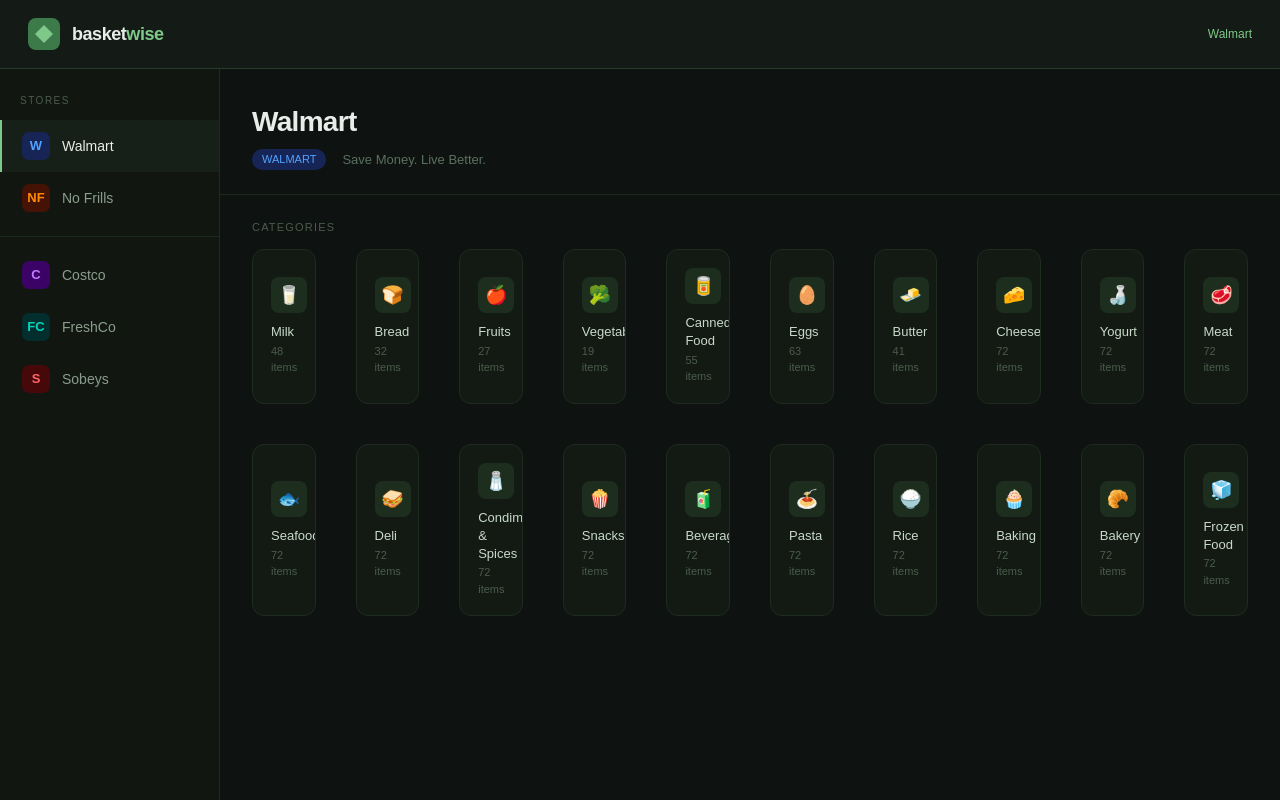
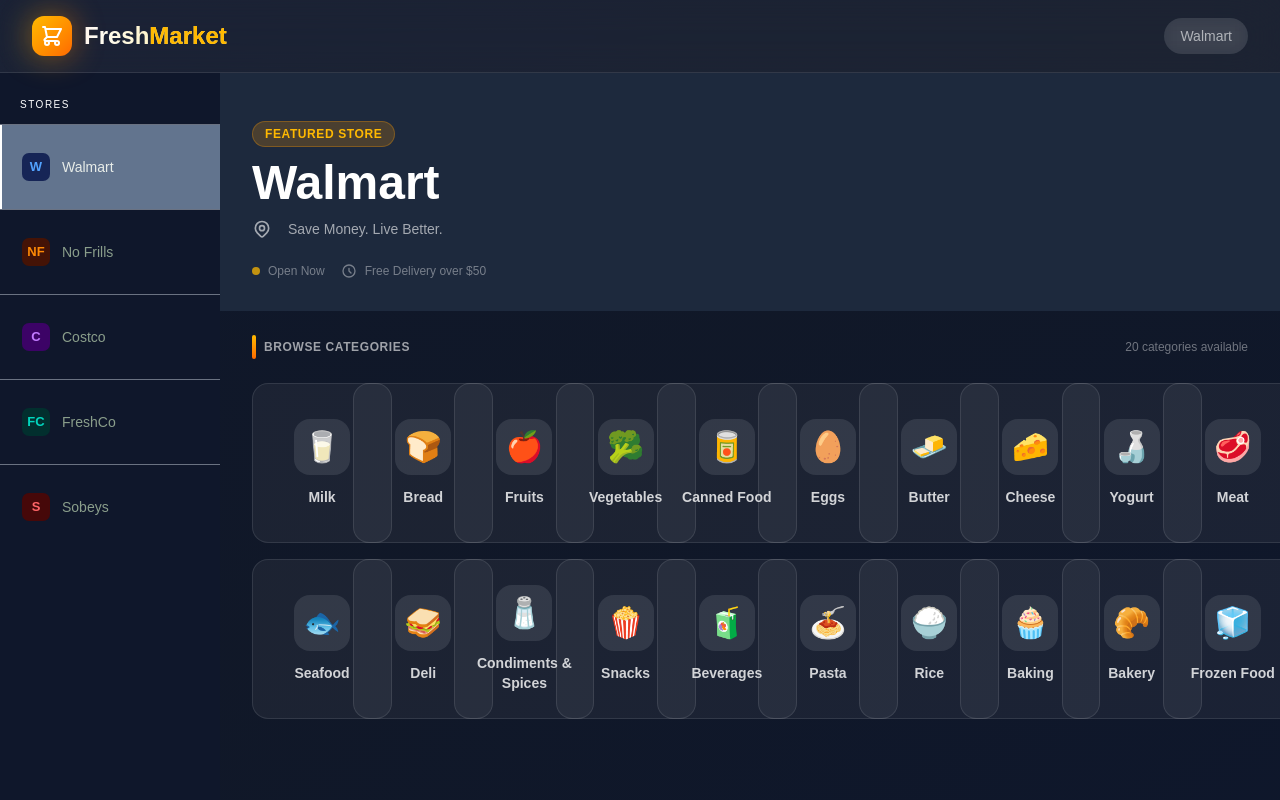
Before and after one commit to Lou1sp/Food-Budget-Management, a Next.js app in the folder food-budget-management/Frontend/next-app/: page /market in a window 1280 px wide. Built offline with nearby package versions, Linux system fonts and the light colour scheme.

Commit message:
fix market interface

```diff
--- a/food-budget-management/Frontend/next-app/app/market/page.tsx
+++ b/food-budget-management/Frontend/next-app/app/market/page.tsx
@@ -1,9 +1,9 @@
+// app/grocery/page.tsx
 "use client"
 import { useState, useRef, useEffect } from 'react';
 import { STORES } from '../../component/market/GroceryDummyData';
 import StoreSidebar from '@/component/market/StoreSideBar';
 import StoreHero from '@/component/market/StoreHero';
-import Breadcrumb from '@/component/market/BreadCrumb';
 import CategoryGrid from '@/component/market/CategoryGrid';
 import ProductGrid from '@/component/market/ProductGrid';
 import useProductAPI from '@/api/marketProducts_API/getProductAPI';
@@ -15,20 +15,17 @@
 
   const activeStore = STORES.find((s) => s.id === activeStoreId)!;
   const activeCategory = activeStore.categories.find((c) => c.id === activeCategoryId) ?? null;
-  const products =  useProductAPI(activeCategoryId, activeStoreId);
+  const products = useProductAPI(activeCategoryId, activeStoreId);
 
-  // Switch store → reset selected category
   function handleSelectStore(storeId: string) {
     setActiveStoreId(storeId);
     setActiveCategoryId(null);
   }
 
-  // Toggle category: click same → deselect
-  function handleSelectCategory(categoryId: string) {
+  async function handleSelectCategory(categoryId: string) {
     setActiveCategoryId((prev) => (prev === categoryId ? null : categoryId));
   }
 
-  // Scroll product panel into view when a category is selected
   useEffect(() => {
     if (activeCategoryId && productPanelRef.current) {
       productPanelRef.current.scrollIntoView({ behavior: 'smooth', block: 'start' });
@@ -36,63 +33,51 @@
   }, [activeCategoryId]);
 
   return (
-    <div
-      className="flex flex-col h-screen overflow-hidden"
-      style={{ background: '#0e1210', fontFamily: "'DM Sans', sans-serif" }}
-    >
-      {/* ── Header ─────────────────────────────────────── */}
-      <header className="flex items-center gap-3 px-7 py-[18px] bg-[#141a15] border-b border-[#2a3a2b] flex-shrink-0">
-        {/* Logo */}
-        <div className="w-8 h-8 bg-[#3d7a4a] rounded-lg flex items-center justify-center flex-shrink-0">
-          <div
-            className="w-[18px] h-[18px] bg-[#7ec98a]"
-            style={{ clipPath: 'polygon(50% 0%, 100% 50%, 50% 100%, 0% 50%)' }}
-          />
+    <div className="flex flex-col h-screen overflow-hidden bg-gradient-to-br from-slate-900 via-gray-900 to-slate-900">
+      {/* Header với thiết kế mới */}
+      <header className="relative z-10 flex items-center justify-between px-8 py-4 bg-white/5 backdrop-blur-xl border-b border-white/10">
+        <div className="flex items-center gap-3">
+          <div className="relative">
+            <div className="absolute inset-0 bg-gradient-to-r from-amber-400 to-orange-500 rounded-xl blur-lg opacity-50"></div>
+            <div className="relative w-10 h-10 bg-gradient-to-br from-amber-400 to-orange-500 rounded-xl flex items-center justify-center">
+              <svg className="w-6 h-6 text-white" fill="none" stroke="currentColor" viewBox="0 0 24 24">
+                <path strokeLinecap="round" strokeLinejoin="round" strokeWidth={2} d="M3 3h2l.4 2M7 13h10l4-8H5.4M7 13L5.4 5M7 13l-2.293 2.293c-.63.63-.184 1.707.707 1.707H17m0 0a2 2 0 100 4 2 2 0 000-4zm-8 2a2 2 0 11-4 0 2 2 0 014 0z" />
+              </svg>
+            </div>
+          </div>
+          <span className="text-2xl font-bold bg-gradient-to-r from-white to-amber-200 bg-clip-text text-transparent">
+            Fresh<span className="text-amber-400">Market</span>
+          </span>
         </div>
-        <span
-          className="text-[18px] font-extrabold tracking-tight text-[#e8ede9]"
-          style={{ fontFamily: "'Syne', sans-serif" }}
-        >
-          basket<span className="text-[#7ec98a]">wise</span>
-        </span>
 
-        {/* Breadcrumb pushed to right */}
-        <div className="ml-auto">
-          <Breadcrumb
-            storeName={activeStore.name}
-            categoryName={activeCategory?.name}
-          />
+        {/* Breadcrumb mới */}
+        <div className="flex items-center gap-2 px-4 py-2 bg-white/10 rounded-full backdrop-blur-sm">
+          <span className="text-sm text-white/60">{activeStore.name}</span>
+          {activeCategory && (
+            <>
+              <svg className="w-4 h-4 text-white/40" fill="none" stroke="currentColor" viewBox="0 0 24 24">
+                <path strokeLinecap="round" strokeLinejoin="round" strokeWidth={2} d="M9 5l7 7-7 7" />
+              </svg>
+              <span className="text-sm text-amber-400">{activeCategory.name}</span>
+            </>
+          )}
         </div>
       </header>
 
-      {/* ── Body ───────────────────────────────────────── */}
       <div className="flex flex-1 overflow-hidden">
-        {/* Sidebar */}
-        <StoreSidebar
-          stores={STORES}
-          activeStoreId={activeStoreId}
-          onSelectStore={handleSelectStore}
-        />
+        <StoreSidebar stores={STORES} activeStoreId={activeStoreId} onSelectStore={handleSelectStore} />
 
-        {/* Main scrollable content */}
-        <main className="flex-1 overflow-y-auto bg-[#0e1210]">
-          {/* Store hero */}
+        <main className="flex-1 overflow-y-auto">
           <StoreHero store={activeStore} />
-
-          {/* Categories */}
           <CategoryGrid
             categories={activeStore.categories}
             activeCategoryId={activeCategoryId}
             onSelectCategory={handleSelectCategory}
+            products={products}
           />
-
-          {/* Products panel — only rendered when a category is active */}
           {activeCategory && (
             <div ref={productPanelRef}>
-              <ProductGrid
-                category={activeCategory}
-                products={products}
-              />
+              <ProductGrid category={activeCategory} products={products} />
             </div>
           )}
         </main>
--- a/food-budget-management/Frontend/next-app/component/budgetTracking/BarChartCompare.tsx
+++ b/food-budget-management/Frontend/next-app/component/budgetTracking/BarChartCompare.tsx
@@ -1,7 +1,6 @@
 import { Bar } from 'react-chartjs-2';
 import generateColors from '@/hooks/generateColors';
 import GetYearHistoryAPI from '@/api/userData_API/getYearHistoryAPI';
-import { useState } from 'react';
 import {
   Chart as ChartJS,
   CategoryScale,
--- a/food-budget-management/Frontend/next-app/component/market/CategoryCard.tsx
+++ b/food-budget-management/Frontend/next-app/component/market/CategoryCard.tsx
@@ -1,3 +1,6 @@
+// component/market/CategoryCard.tsx
+import { motion } from 'framer-motion';
+import type { Products } from "./Grocery"
 interface Category {
   id: string;
   icon: string;
@@ -9,42 +12,44 @@
   category: Category;
   isActive: boolean;
   onSelect: (categoryId: string) => void;
+  products: Products[];
 }
 
-export default function CategoryCard({ category, isActive, onSelect }: CategoryCardProps) {
+export default function CategoryCard({ category, isActive, onSelect, products }: CategoryCardProps) {
   return (
-    <button
+    <motion.button
+      whileHover={{ y: -4 }}
+      whileTap={{ scale: 0.98 }}
       onClick={() => onSelect(category.id)}
       className={`
-        group relative text-left rounded-xl p-[18px] cursor-pointer
-        border transition-all duration-150 overflow-hidden
+        group relative rounded-2xl p-5 cursor-pointer transition-all duration-300 w-35 h-40
         ${isActive
-          ? 'bg-[#162019] border-[#3a5e3f]'
-          : 'bg-[#131a14] border-[#1e2b1f] hover:bg-[#172019] hover:border-[#2e4430] hover:-translate-y-px'
+          ? 'bg-gradient-to-br from-amber-500/20 to-amber-600/10 border-2 border-amber-400/50 shadow-lg shadow-amber-500/20'
+          : 'bg-white/5 border border-white/10 hover:bg-white/10 hover:border-amber-400/30'
         }
       `}
     >
-      {/* Top accent line */}
-      <span
-        className={`
-          absolute top-0 left-0 right-0 h-[2px] transition-all duration-150
-          ${isActive ? 'bg-[#7ec98a]' : 'bg-transparent group-hover:bg-[#7ec98a]'}
-        `}
-      />
-
-      <div className="flex flex-col gap-2.5">
-        <div className="w-9 h-9 rounded-lg bg-[#1d2e1f] flex items-center justify-center text-lg leading-none">
+      <div className="flex flex-col items-center text-center gap-3">
+        <div className={`
+          w-14 h-14 rounded-2xl flex items-center justify-center text-3xl transition-all duration-300
+          ${isActive
+            ? 'bg-gradient-to-br from-amber-400 to-orange-500 shadow-lg'
+            : 'bg-white/10 group-hover:bg-white/20'
+          }
+        `}>
           {category.icon}
         </div>
+
         <div>
-          <p className="text-[13px] font-medium text-[#c8d9c9] leading-snug">
+          <p className={`text-sm font-semibold ${isActive ? 'text-amber-400' : 'text-white/80'}`}>
             {category.name}
-          </p>
-          <p className="text-[11px] text-[#4a5c4b] mt-0.5">
-            {category.count} items
           </p>
         </div>
       </div>
-    </button>
+
+      {isActive && (
+        <div className="absolute -top-px left-1/2 transform -translate-x-1/2 w-8 h-0.5 bg-gradient-to-r from-transparent via-amber-400 to-transparent"></div>
+      )}
+    </motion.button>
   );
 }
--- a/food-budget-management/Frontend/next-app/component/market/CategoryGrid.tsx
+++ b/food-budget-management/Frontend/next-app/component/market/CategoryGrid.tsx
@@ -1,33 +1,53 @@
+// component/market/CategoryGrid.tsx
 import CategoryCard from './CategoryCard';
-
+import { motion } from 'framer-motion';
+import type { Products } from "./Grocery"
 export interface Category {
   id: string;
   icon: string;
   name: string;
   count: number;
 }
+
 interface CategoryGridProps {
   categories: Category[];
   activeCategoryId: string | null;
   onSelectCategory: (categoryId: string) => void;
+  products: Products[];
 }
 
-export default function CategoryGrid({ categories, activeCategoryId, onSelectCategory }: CategoryGridProps) {
+export default function CategoryGrid({ categories, activeCategoryId, onSelectCategory, products }: CategoryGridProps) {
   return (
-    <div>
-      <p className="text-[11px] tracking-[1.2px] uppercase text-[#4a5c4b] font-medium px-8 pt-6 pb-3.5">
-        Categories
-      </p>
-      <div className="grid grid-cols-10 gap-10 px-8 pb-6">
-        {categories.map((cat) => (
-          <CategoryCard
+    <div className="px-8 py-6">
+      <div className="flex items-center justify-between mb-6">
+        <div className="flex items-center gap-2">
+          <div className="w-1 h-6 bg-gradient-to-b from-amber-400 to-orange-500 rounded-full"></div>
+          <p className="text-xs font-semibold tracking-wider text-white/60 uppercase">Browse Categories</p>
+        </div>
+        <p className="text-xs text-white/40">{categories.length} categories available</p>
+      </div>
+
+      <motion.div
+        initial={{ opacity: 0 }}
+        animate={{ opacity: 1 }}
+        className="grid grid-cols-10 gap-4"
+      >
+        {categories.map((cat, idx) => (
+          <motion.div
             key={cat.id}
-            category={cat}
-            isActive={activeCategoryId === cat.id}
-            onSelect={onSelectCategory}
-          />
+            initial={{ opacity: 0, y: 20 }}
+            animate={{ opacity: 1, y: 0 }}
+            transition={{ delay: idx * 0.02 }}
+          >
+            <CategoryCard
+              category={cat}
+              isActive={activeCategoryId === cat.id}
+              onSelect={onSelectCategory}
+              products={products}
+            />
+          </motion.div>
         ))}
-      </div>
+      </motion.div>
     </div>
   );
 }
--- a/food-budget-management/Frontend/next-app/component/market/StoreHero.tsx
+++ b/food-budget-management/Frontend/next-app/component/market/StoreHero.tsx
@@ -1,24 +1,54 @@
-import type { Store  } from "./Grocery";
-import { STORE_THEME } from "./GroceryDummyData";
+// component/market/StoreHero.tsx
+import type { Store } from "./Grocery";
+import { motion } from 'framer-motion';
 
 interface StoreHeroProps {
   store: Store;
 }
 
 export default function StoreHero({ store }: StoreHeroProps) {
-  const theme = STORE_THEME[store.id];
+  return (
+    <motion.div
+      initial={{ opacity: 0, y: 20 }}
+      animate={{ opacity: 1, y: 0 }}
+      className="relative px-8 pt-12 pb-8 overflow-hidden"
+    >
+      {/* Background decoration */}
+      <div className="absolute inset-0 bg-slate-800"></div>
+      <div className="absolute top-0 right-0 w-96 h-96 rounded-full blur-3xl"></div>
 
-  return (
-    <div className="px-8 pt-8 pb-6 border-b border-[#1a2a1b]">
-      <h1 className="font-syne font-extrabold text-[28px] tracking-tight text-[#e8ede9] mb-1.5">
-        {store.name}
-      </h1>
-      <div className="flex items-center gap-4 text-[13px] text-[#5a7060]">
-        <span className={`text-[11px] font-medium px-2.5 py-0.5 rounded-full ${theme.badge}`}>
-          {store.id.toUpperCase()}
-        </span>
-        <span>{store.tagline}</span>
+      <div className="relative">
+        <div className="flex items-center gap-3 mb-3">
+          <div className="px-3 py-1 bg-amber-500/20 rounded-full border border-amber-500/30">
+            <p className="text-xs font-semibold text-amber-400 uppercase tracking-wider">Featured Store</p>
+          </div>
+        </div>
+
+        <h1 className="text-5xl font-bold bg-white to-slate-500 bg-clip-text text-transparent mb-3">
+          {store.name}
+        </h1>
+
+        <div className="flex items-center gap-4 text-white/60">
+          <svg className="w-5 h-5" fill="none" stroke="currentColor" viewBox="0 0 24 24">
+            <path strokeLinecap="round" strokeLinejoin="round" strokeWidth={2} d="M17.657 16.657L13.414 20.9a1.998 1.998 0 01-2.827 0l-4.244-4.243a8 8 0 1111.314 0z" />
+            <path strokeLinecap="round" strokeLinejoin="round" strokeWidth={2} d="M15 11a3 3 0 11-6 0 3 3 0 016 0z" />
+          </svg>
+          <span className="text-sm">{store.tagline}</span>
+        </div>
+
+        <div className="flex gap-4 mt-6">
+          <div className="flex items-center gap-2">
+            <div className="w-2 h-2 rounded-full bg-amber-400 animate-pulse"></div>
+            <span className="text-xs text-white/40">Open Now</span>
+          </div>
+          <div className="flex items-center gap-2">
+            <svg className="w-4 h-4 text-white/40" fill="none" stroke="currentColor" viewBox="0 0 24 24">
+              <path strokeLinecap="round" strokeLinejoin="round" strokeWidth={2} d="M12 8v4l3 3m6-3a9 9 0 11-18 0 9 9 0 0118 0z" />
+            </svg>
+            <span className="text-xs text-white/40">Free Delivery over $50</span>
+          </div>
+        </div>
       </div>
-    </div>
+    </motion.div>
   );
 }
--- a/food-budget-management/Frontend/next-app/component/market/StoreSideBar.tsx
+++ b/food-budget-management/Frontend/next-app/component/market/StoreSideBar.tsx
@@ -9,8 +9,8 @@
 
 export default function StoreSidebar({ stores, activeStoreId, onSelectStore }: StoreSidebarProps) {
   return (
-    <aside className="w-[220px] bg-[#111611] border-r border-[#1e2b1f] py-6 flex-shrink-0 overflow-y-auto">
-      <p className="text-[10px] font-medium tracking-[1.5px] text-[#4a5c4b] uppercase px-5 pb-3">
+    <aside className="w-[220px] bg-slate-900  py-6 flex-shrink-0 overflow-y-auto">
+      <p className="text-[10px] font-medium tracking-[1.5px] text-white uppercase px-5 pb-3">
         Stores
       </p>
 
@@ -18,22 +18,18 @@
         const theme = STORE_THEME[store.id];
         const isActive = store.id === activeStoreId;
 
-        // Divider before Costco (index 2) to separate discount vs premium
-        const showDivider = idx === 2;
-
         return (
           <div key={store.id}>
-            {showDivider && (
-              <div className="h-px bg-[#1a2a1b] mx-0 my-3" />
-            )}
+              <div className="h-px bg-gray-500 " />
+
             <button
               onClick={() => onSelectStore(store.id)}
               className={`
-                w-full flex items-center gap-3 px-5 py-3 text-sm text-left
+                w-full flex items-center gap-3 px-5 py-7 text-sm text-left
                 border-l-2 transition-all duration-150 cursor-pointer
                 ${isActive
-                  ? 'bg-[#162019] text-[#e8ede9] border-[#7ec98a]'
-                  : 'bg-transparent text-[#8a9e8b] border-transparent hover:bg-[#161f17] hover:text-[#c8d9c9]'
+                  ? 'bg-slate-500 text-[#e8ede9] border-white'
+                  : 'bg-transparent text-[#8a9e8b] border-transparent  hover:text-[#c8d9c9]'
                 }
               `}
             >
--- a/food-budget-management/Frontend/next-app/hooks/generateColors.tsx
+++ b/food-budget-management/Frontend/next-app/hooks/generateColors.tsx
@@ -1,4 +1,4 @@
-const generateColors = (num: number) => {
+ const generateColors = (num: number) => {
   const colors = [];
   for (let i = 0; i < num; i++) {
     const hue = Math.round((360 / num) * i); // chia vòng màu đều
--- a/food-budget-management/Frontend/next-app/package.json
+++ b/food-budget-management/Frontend/next-app/package.json
@@ -11,6 +11,7 @@
   "dependencies": {
     "chart.js": "^4.5.1",
     "dayjs": "^1.11.19",
+    "framer-motion": "^12.38.0",
     "lucide-react": "^0.562.0",
     "next": "^16.1.6",
     "react": "19.2.3",
```
Also changed, not shown: food-budget-management/Frontend/next-app/component/market/ProductCard.tsx (+55 -16 lines), food-budget-management/Frontend/next-app/component/market/ProductGrid.tsx (+39 -18 lines), 1 other file (tests, documents, lock files or other folders).
